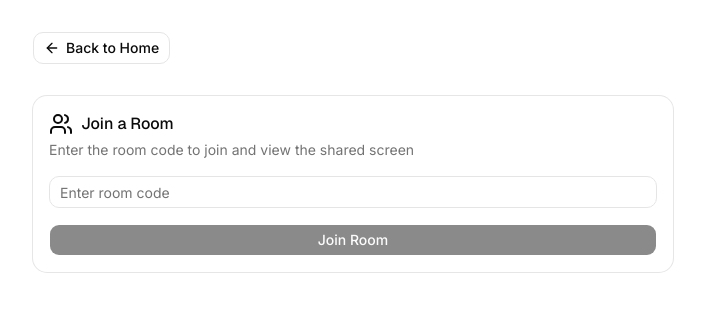
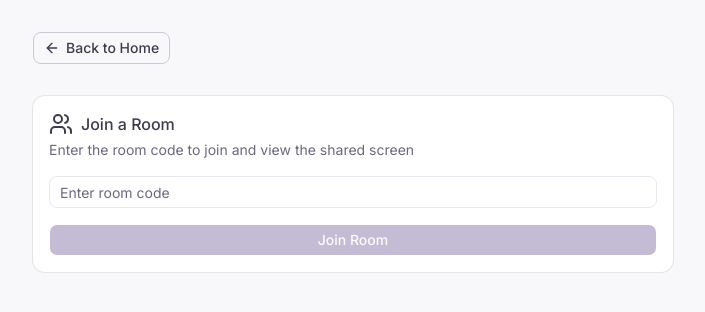
Before and after one commit to VA5UDEV/screen-sharing, a Next.js app: page /join in a window 1280 px wide. Shown: the top 312 px of the page, without its empty margins (287-992 px from the left). Built offline with nearby package versions, Linux system fonts and the light colour scheme; no server answers.

Commit message:
feat: custom theme

```diff
--- a/app/globals.css
+++ b/app/globals.css
@@ -4,11 +4,115 @@
 
 @custom-variant dark (&:is(.dark *));
 
+:root {
+  --background: oklch(0.9777 0.0041 301.4256);
+  --foreground: oklch(0.3651 0.0325 287.0807);
+  --card: oklch(1.0000 0 0);
+  --card-foreground: oklch(0.3651 0.0325 287.0807);
+  --popover: oklch(1.0000 0 0);
+  --popover-foreground: oklch(0.3651 0.0325 287.0807);
+  --primary: oklch(0.6104 0.0767 299.7335);
+  --primary-foreground: oklch(0.9777 0.0041 301.4256);
+  --secondary: oklch(0.8957 0.0265 300.2416);
+  --secondary-foreground: oklch(0.3651 0.0325 287.0807);
+  --muted: oklch(0.8906 0.0139 299.7754);
+  --muted-foreground: oklch(0.5288 0.0375 290.7895);
+  --accent: oklch(0.7889 0.0802 359.9375);
+  --accent-foreground: oklch(0.3394 0.0441 1.7583);
+  --destructive: oklch(0.6332 0.1578 22.6734);
+  --destructive-foreground: oklch(0.9777 0.0041 301.4256);
+  --border: oklch(0.8447 0.0226 300.1421);
+  --input: oklch(0.9329 0.0124 301.2783);
+  --ring: oklch(0.6104 0.0767 299.7335);
+  --chart-1: oklch(0.6104 0.0767 299.7335);
+  --chart-2: oklch(0.7889 0.0802 359.9375);
+  --chart-3: oklch(0.7321 0.0749 169.8670);
+  --chart-4: oklch(0.8540 0.0882 76.8292);
+  --chart-5: oklch(0.7857 0.0645 258.0839);
+  --sidebar: oklch(0.9554 0.0082 301.3541);
+  --sidebar-foreground: oklch(0.3651 0.0325 287.0807);
+  --sidebar-primary: oklch(0.6104 0.0767 299.7335);
+  --sidebar-primary-foreground: oklch(0.9777 0.0041 301.4256);
+  --sidebar-accent: oklch(0.7889 0.0802 359.9375);
+  --sidebar-accent-foreground: oklch(0.3394 0.0441 1.7583);
+  --sidebar-border: oklch(0.8719 0.0198 302.1690);
+  --sidebar-ring: oklch(0.6104 0.0767 299.7335);
+  --font-sans: Geist, sans-serif;
+  --font-serif: "Lora", Georgia, serif;
+  --font-mono: "Fira Code", "Courier New", monospace;
+  --radius: 0.5rem;
+  --shadow-x: 1px;
+  --shadow-y: 2px;
+  --shadow-blur: 5px;
+  --shadow-spread: 1px;
+  --shadow-opacity: 0.06;
+  --shadow-color: hsl(0 0% 0%);
+  --shadow-2xs: 1px 2px 5px 1px hsl(0 0% 0% / 0.03);
+  --shadow-xs: 1px 2px 5px 1px hsl(0 0% 0% / 0.03);
+  --shadow-sm: 1px 2px 5px 1px hsl(0 0% 0% / 0.06), 1px 1px 2px 0px hsl(0 0% 0% / 0.06);
+  --shadow: 1px 2px 5px 1px hsl(0 0% 0% / 0.06), 1px 1px 2px 0px hsl(0 0% 0% / 0.06);
+  --shadow-md: 1px 2px 5px 1px hsl(0 0% 0% / 0.06), 1px 2px 4px 0px hsl(0 0% 0% / 0.06);
+  --shadow-lg: 1px 2px 5px 1px hsl(0 0% 0% / 0.06), 1px 4px 6px 0px hsl(0 0% 0% / 0.06);
+  --shadow-xl: 1px 2px 5px 1px hsl(0 0% 0% / 0.06), 1px 8px 10px 0px hsl(0 0% 0% / 0.06);
+  --shadow-2xl: 1px 2px 5px 1px hsl(0 0% 0% / 0.15);
+  --tracking-normal: 0em;
+  --spacing: 0.25rem;
+}
+
+.dark {
+  --background: oklch(0.2166 0.0215 292.8474);
+  --foreground: oklch(0.9053 0.0245 293.5570);
+  --card: oklch(0.2544 0.0301 292.7315);
+  --card-foreground: oklch(0.9053 0.0245 293.5570);
+  --popover: oklch(0.2544 0.0301 292.7315);
+  --popover-foreground: oklch(0.9053 0.0245 293.5570);
+  --primary: oklch(0.7058 0.0777 302.0489);
+  --primary-foreground: oklch(0.2166 0.0215 292.8474);
+  --secondary: oklch(0.4604 0.0472 295.5578);
+  --secondary-foreground: oklch(0.9053 0.0245 293.5570);
+  --muted: oklch(0.2560 0.0320 294.8380);
+  --muted-foreground: oklch(0.6974 0.0282 300.0614);
+  --accent: oklch(0.3181 0.0321 308.6149);
+  --accent-foreground: oklch(0.8391 0.0692 2.6681);
+  --destructive: oklch(0.6875 0.1420 21.4566);
+  --destructive-foreground: oklch(0.2166 0.0215 292.8474);
+  --border: oklch(0.3063 0.0359 293.3367);
+  --input: oklch(0.2847 0.0346 291.2726);
+  --ring: oklch(0.7058 0.0777 302.0489);
+  --chart-1: oklch(0.7058 0.0777 302.0489);
+  --chart-2: oklch(0.8391 0.0692 2.6681);
+  --chart-3: oklch(0.7321 0.0749 169.8670);
+  --chart-4: oklch(0.8540 0.0882 76.8292);
+  --chart-5: oklch(0.7857 0.0645 258.0839);
+  --sidebar: oklch(0.1985 0.0200 293.6639);
+  --sidebar-foreground: oklch(0.9053 0.0245 293.5570);
+  --sidebar-primary: oklch(0.7058 0.0777 302.0489);
+  --sidebar-primary-foreground: oklch(0.2166 0.0215 292.8474);
+  --sidebar-accent: oklch(0.3181 0.0321 308.6149);
+  --sidebar-accent-foreground: oklch(0.8391 0.0692 2.6681);
+  --sidebar-border: oklch(0.2847 0.0346 291.2726);
+  --sidebar-ring: oklch(0.7058 0.0777 302.0489);
+  --font-sans: Geist, sans-serif;
+  --font-serif: "Lora", Georgia, serif;
+  --font-mono: "Fira Code", "Courier New", monospace;
+  --radius: 0.5rem;
+  --shadow-x: 1px;
+  --shadow-y: 2px;
+  --shadow-blur: 5px;
+  --shadow-spread: 1px;
+  --shadow-opacity: 0.06;
+  --shadow-color: hsl(0 0% 0%);
+  --shadow-2xs: 1px 2px 5px 1px hsl(0 0% 0% / 0.03);
+  --shadow-xs: 1px 2px 5px 1px hsl(0 0% 0% / 0.03);
+  --shadow-sm: 1px 2px 5px 1px hsl(0 0% 0% / 0.06), 1px 1px 2px 0px hsl(0 0% 0% / 0.06);
+  --shadow: 1px 2px 5px 1px hsl(0 0% 0% / 0.06), 1px 1px 2px 0px hsl(0 0% 0% / 0.06);
+  --shadow-md: 1px 2px 5px 1px hsl(0 0% 0% / 0.06), 1px 2px 4px 0px hsl(0 0% 0% / 0.06);
+  --shadow-lg: 1px 2px 5px 1px hsl(0 0% 0% / 0.06), 1px 4px 6px 0px hsl(0 0% 0% / 0.06);
+  --shadow-xl: 1px 2px 5px 1px hsl(0 0% 0% / 0.06), 1px 8px 10px 0px hsl(0 0% 0% / 0.06);
+  --shadow-2xl: 1px 2px 5px 1px hsl(0 0% 0% / 0.15);
+}
+
 @theme inline {
-    --radius-sm: calc(var(--radius) - 4px);
-    --radius-md: calc(var(--radius) - 2px);
-    --radius-lg: var(--radius);
-    --radius-xl: calc(var(--radius) + 4px);
   --color-background: var(--background);
   --color-foreground: var(--foreground);
   --color-card: var(--card);
@@ -24,6 +128,7 @@
   --color-accent: var(--accent);
   --color-accent-foreground: var(--accent-foreground);
   --color-destructive: var(--destructive);
+  --color-destructive-foreground: var(--destructive-foreground);
   --color-border: var(--border);
   --color-input: var(--input);
   --color-ring: var(--ring);
@@ -40,96 +145,31 @@
   --color-sidebar-accent-foreground: var(--sidebar-accent-foreground);
   --color-sidebar-border: var(--sidebar-border);
   --color-sidebar-ring: var(--sidebar-ring);
-    --font-heading: var(--font-sans);
+
   --font-sans: var(--font-sans);
-    --radius-2xl: calc(var(--radius) * 1.8);
-    --radius-3xl: calc(var(--radius) * 2.2);
-    --radius-4xl: calc(var(--radius) * 2.6);
-}
+  --font-mono: var(--font-mono);
+  --font-serif: var(--font-serif);
 
-:root {
-    --radius: 0.625rem;
-    --card: oklch(1 0 0);
-    --card-foreground: oklch(0.145 0 0);
-    --popover: oklch(1 0 0);
-    --popover-foreground: oklch(0.145 0 0);
-    --primary: oklch(0.205 0 0);
-    --primary-foreground: oklch(0.985 0 0);
-    --secondary: oklch(0.97 0 0);
-    --secondary-foreground: oklch(0.205 0 0);
-    --muted: oklch(0.97 0 0);
-    --muted-foreground: oklch(0.556 0 0);
-    --accent: oklch(0.97 0 0);
-    --accent-foreground: oklch(0.205 0 0);
-    --destructive: oklch(0.577 0.245 27.325);
-    --border: oklch(0.922 0 0);
-    --input: oklch(0.922 0 0);
-    --ring: oklch(0.708 0 0);
-    --chart-1: oklch(0.87 0 0);
-    --chart-2: oklch(0.556 0 0);
-    --chart-3: oklch(0.439 0 0);
-    --chart-4: oklch(0.371 0 0);
-    --chart-5: oklch(0.269 0 0);
-    --sidebar: oklch(0.985 0 0);
-    --sidebar-foreground: oklch(0.145 0 0);
-    --sidebar-primary: oklch(0.205 0 0);
-    --sidebar-primary-foreground: oklch(0.985 0 0);
-    --sidebar-accent: oklch(0.97 0 0);
-    --sidebar-accent-foreground: oklch(0.205 0 0);
-    --sidebar-border: oklch(0.922 0 0);
-    --sidebar-ring: oklch(0.708 0 0);
-    --background: oklch(1 0 0);
-    --foreground: oklch(0.145 0 0);
-}
+  --radius-sm: calc(var(--radius) - 4px);
+  --radius-md: calc(var(--radius) - 2px);
+  --radius-lg: var(--radius);
+  --radius-xl: calc(var(--radius) + 4px);
 
-.dark {
-    --background: oklch(0.145 0 0);
-    --foreground: oklch(0.985 0 0);
-    --card: oklch(0.205 0 0);
-    --card-foreground: oklch(0.985 0 0);
-    --popover: oklch(0.205 0 0);
-    --popover-foreground: oklch(0.985 0 0);
-    --primary: oklch(0.922 0 0);
-    --primary-foreground: oklch(0.205 0 0);
-    --secondary: oklch(0.269 0 0);
-    --secondary-foreground: oklch(0.985 0 0);
-    --muted: oklch(0.269 0 0);
-    --muted-foreground: oklch(0.708 0 0);
-    --accent: oklch(0.269 0 0);
-    --accent-foreground: oklch(0.985 0 0);
-    --destructive: oklch(0.704 0.191 22.216);
-    --border: oklch(1 0 0 / 10%);
-    --input: oklch(1 0 0 / 15%);
-    --ring: oklch(0.556 0 0);
-    --chart-1: oklch(0.87 0 0);
-    --chart-2: oklch(0.556 0 0);
-    --chart-3: oklch(0.439 0 0);
-    --chart-4: oklch(0.371 0 0);
-    --chart-5: oklch(0.269 0 0);
-    --sidebar: oklch(0.205 0 0);
-    --sidebar-foreground: oklch(0.985 0 0);
-    --sidebar-primary: oklch(0.488 0.243 264.376);
-    --sidebar-primary-foreground: oklch(0.985 0 0);
-    --sidebar-accent: oklch(0.269 0 0);
-    --sidebar-accent-foreground: oklch(0.985 0 0);
-    --sidebar-border: oklch(1 0 0 / 10%);
-    --sidebar-ring: oklch(0.556 0 0);
+  --shadow-2xs: var(--shadow-2xs);
+  --shadow-xs: var(--shadow-xs);
+  --shadow-sm: var(--shadow-sm);
+  --shadow: var(--shadow);
+  --shadow-md: var(--shadow-md);
+  --shadow-lg: var(--shadow-lg);
+  --shadow-xl: var(--shadow-xl);
+  --shadow-2xl: var(--shadow-2xl);
 }
 
 @layer base {
   * {
     @apply border-border outline-ring/50;
   }
-
   body {
     @apply bg-background text-foreground;
   }
-
-    button:not(:disabled),
-    [role="button"]:not(:disabled) {
-        cursor: pointer;
 }
-  html {
-    @apply font-sans;
-    }
-}
```
Lines whose indentation alone changed are shown as unchanged.
